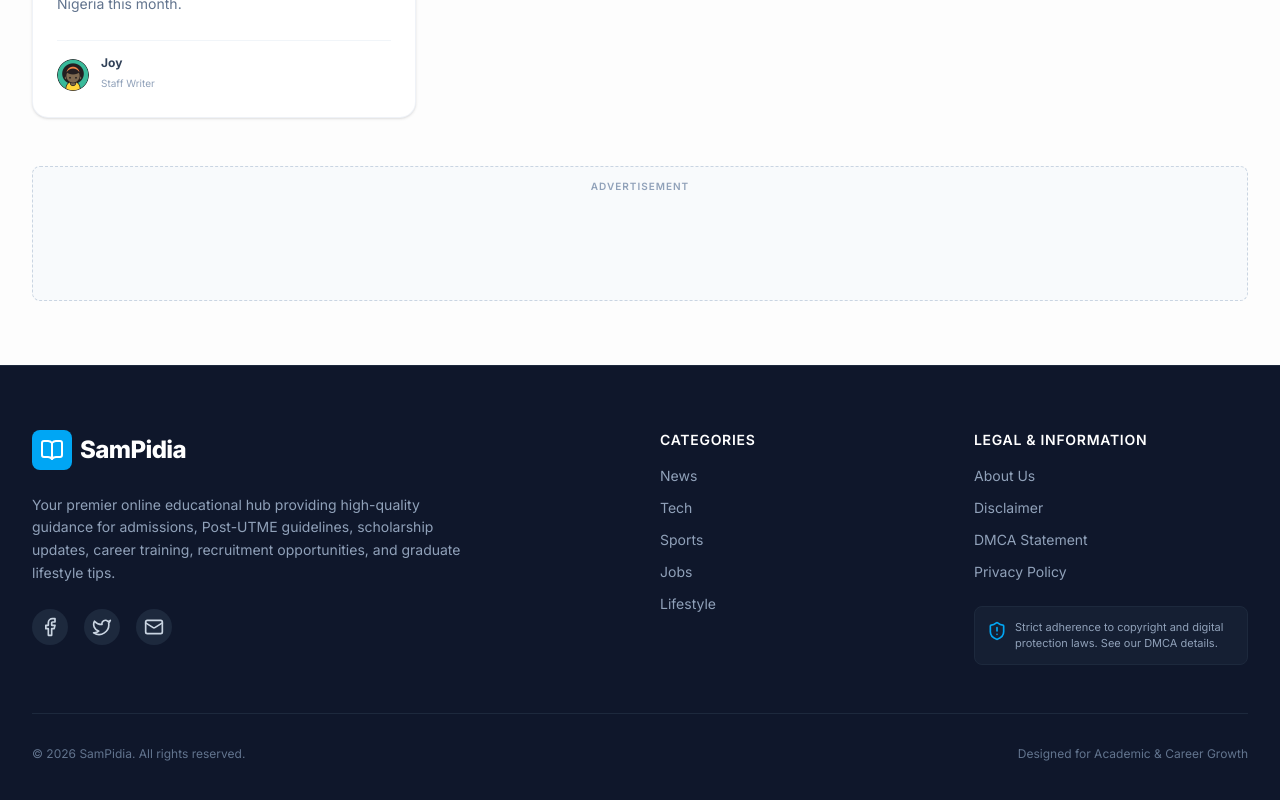
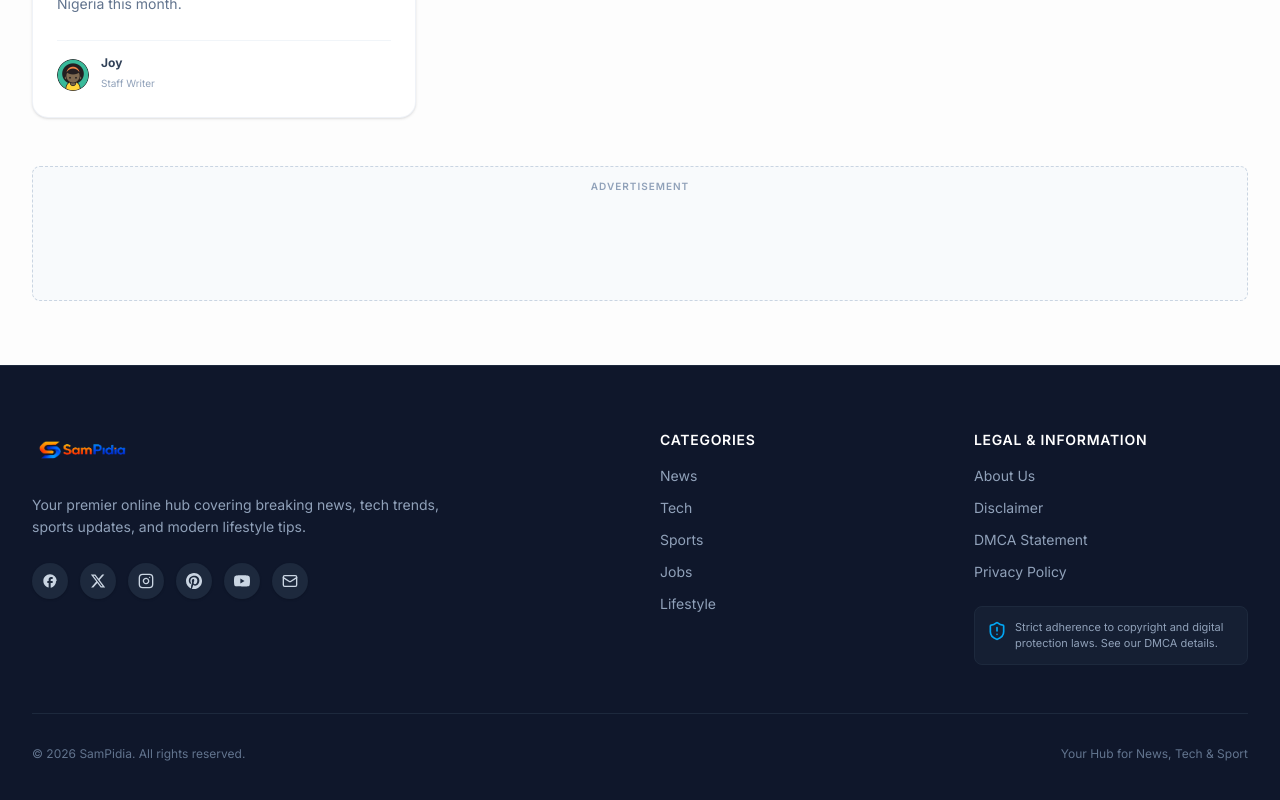
Before and after one commit to Sampidia/sampidia-blog, a Next.js app: page /jobs in a window 1280 px wide. Shown: the part 812-1612 px from the top of the page. Built offline with nearby package versions, Linux system fonts and the light colour scheme; no server answers.

Commit message:
initial 3

```diff
--- a/src/app/about-sampidia/page.tsx
+++ b/src/app/about-sampidia/page.tsx
@@ -3,7 +3,7 @@ import { getMarkdownContent, parseMarkdownToHtml } from '@/lib/markdown';
 
 export const metadata: Metadata = {
   title: 'About Us',
-  description: 'Learn about SamPidia, our story, mission, and how we help students and graduates across Nigeria.',
+  description: 'Learn about SamPidia – your premier hub for breaking news, tech trends, sports coverage, and lifestyle content from Nigeria and Africa.',
 };
 
 export default async function Page() {
--- a/src/app/layout.tsx
+++ b/src/app/layout.tsx
@@ -17,10 +17,10 @@ const outfit = Outfit({
 
 export const metadata: Metadata = {
   title: {
-    default: "SamPidia - Educational Resources, Scholarships & Career Portal",
+    default: "SamPidia - Breaking News, Tech, Sports & Lifestyle",
     template: "%s | SamPidia"
   },
-  description: "SamPidia is a premium educational blog and information portal providing guides for higher institution admissions, Post-UTME applications, scholarships, recruitment opportunities, and graduate lifestyle.",
+  description: "SamPidia is your premier online hub covering breaking news, technology trends, sports updates, and modern lifestyle tips from Nigeria and across Africa.",
   verification: {
     google: "k1uUo-zKFdez6r3a4mI61cjp9XmNrzYYhts09wOplYw"
   },
--- a/src/app/page.tsx
+++ b/src/app/page.tsx
@@ -6,9 +6,9 @@ import AdUnit from '@/components/AdUnit';
 import { Metadata } from 'next';
 
 export const metadata: Metadata = {
-  title: 'SamPidia - Educational Resources, Scholarships & Career Portal',
+  title: 'SamPidia - Breaking News, Tech, Sports & Lifestyle',
   description:
-    'SamPidia is a premium educational blog covering scholarships, admissions, tech trends, job opportunities, and student lifestyle across Nigeria and Africa.',
+    'SamPidia is your go-to online hub for breaking news, tech trends, sports updates, and modern lifestyle tips from Nigeria and across Africa.',
   alternates: { canonical: '/' },
 };
 
--- a/src/components/Footer.tsx
+++ b/src/components/Footer.tsx
@@ -1,13 +1,38 @@
 import Link from 'next/link';
+import Image from 'next/image';
 import { SVGProps } from 'react';
-import { BookOpen, Mail, ShieldAlert } from 'lucide-react';
+import { Mail, ShieldAlert } from 'lucide-react';
 
 function Facebook(props: SVGProps<SVGSVGElement>) {
   return (
     <svg
       xmlns="http://www.w3.org/2000/svg"
-      width="24"
-      height="24"
+      viewBox="0 0 24 24"
+      fill="currentColor"
+      {...props}
+    >
+      <path d="M22 12c0-5.52-4.48-10-10-10S2 6.48 2 12c0 4.84 3.44 8.87 8 9.8V15H8v-3h2V9.5C10 7.57 11.57 6 13.5 6H16v3h-2c-.55 0-1 .45-1 1v2h3v3h-3v6.95c4.56-.93 8-4.96 8-9.75z" />
+    </svg>
+  );
+}
+
+function XIcon(props: SVGProps<SVGSVGElement>) {
+  return (
+    <svg
+      xmlns="http://www.w3.org/2000/svg"
+      viewBox="0 0 24 24"
+      fill="currentColor"
+      {...props}
+    >
+      <path d="M18.244 2.25h3.308l-7.227 8.26 8.502 11.24H16.17l-5.214-6.817L4.99 21.75H1.68l7.73-8.835L1.254 2.25H8.08l4.713 6.231zm-1.161 17.52h1.833L7.084 4.126H5.117z" />
+    </svg>
+  );
+}
+
+function Instagram(props: SVGProps<SVGSVGElement>) {
+  return (
+    <svg
+      xmlns="http://www.w3.org/2000/svg"
       viewBox="0 0 24 24"
       fill="none"
       stroke="currentColor"
@@ -16,26 +41,35 @@ function Facebook(props: SVGProps<SVGSVGElement>) {
       strokeLinejoin="round"
       {...props}
     >
-      <path d="M18 2h-3a5 5 0 0 0-5 5v3H7v4h3v8h4v-8h3l1-4h-4V7a1 1 0 0 1 1-1h3z" />
+      <rect x="2" y="2" width="20" height="20" rx="5" ry="5" />
+      <path d="M16 11.37A4 4 0 1 1 12.63 8 4 4 0 0 1 16 11.37z" />
+      <line x1="17.5" y1="6.5" x2="17.51" y2="6.5" />
     </svg>
   );
 }
 
-function Twitter(props: SVGProps<SVGSVGElement>) {
+function Pinterest(props: SVGProps<SVGSVGElement>) {
   return (
     <svg
       xmlns="http://www.w3.org/2000/svg"
-      width="24"
-      height="24"
       viewBox="0 0 24 24"
-      fill="none"
-      stroke="currentColor"
-      strokeWidth="2"
-      strokeLinecap="round"
-      strokeLinejoin="round"
+      fill="currentColor"
       {...props}
     >
-      <path d="M22 4s-.7 2.1-2 3.4c1.6 10-9.4 17.3-18 11.6 2.2.1 4.4-.6 6-2C3 15.5.5 9.6 3 5c2.2 2.6 5.6 4.1 9 4-.9-4.2 4-6.6 7-3.8 1.1 0 3-1.2 3-1.2z" />
+      <path d="M12.017 0C5.396 0 0 5.397 0 12.015c0 5.078 3.158 9.41 7.61 11.17-.107-.947-.2-2.395.043-3.428.22-.924 1.417-6.014 1.417-6.014s-.363-.722-.363-1.79c0-1.68.972-2.93 2.183-2.93 1.03 0 1.526.772 1.526 1.696 0 1.034-.66 2.583-.997 4.02-.283 1.196.6 2.17 1.782 2.17 2.14 0 3.784-2.257 3.784-5.51 0-2.88-2.07-4.897-5.033-4.897-3.43 0-5.44 2.568-5.44 5.223 0 1.035.398 2.147.9 2.758.1.12.115.228.085.348-.094.39-.302 1.23-.343 1.4-.055.227-.182.275-.417.165-1.547-.72-2.512-2.977-2.512-4.792 0-3.904 2.836-7.49 8.18-7.49 4.296 0 7.636 3.06 7.636 7.15 0 4.264-2.684 7.697-6.407 7.697-1.25 0-2.43-.65-2.83-1.42l-.77 2.93c-.28 1.066-1.037 2.407-1.545 3.235C8.852 23.945 10.386 24 12.017 24c6.62 0 12-5.38 12-12C24.017 5.397 18.637 0 12.017 0z"/>
+    </svg>
+  );
+}
+
+function Youtube(props: SVGProps<SVGSVGElement>) {
+  return (
+    <svg
+      xmlns="http://www.w3.org/2000/svg"
+      viewBox="0 0 24 24"
+      fill="currentColor"
+      {...props}
+    >
+      <path d="M23.498 6.163a3.003 3.003 0 0 0-2.11-2.107C19.505 3.545 12 3.545 12 3.545s-7.505 0-9.388.511a3.002 3.002 0 0 0-2.11 2.107C0 8.053 0 12 0 12s0 3.947.502 5.837a3.003 3.003 0 0 0 2.11 2.107C4.495 20.455 12 20.455 12 20.455s7.505 0 9.388-.511a3.002 3.002 0 0 0 2.11-2.107C24 15.947 24 12 24 12s0-3.947-.502-5.837zM9.545 15.568V8.432L15.818 12l-6.273 3.568z"/>
     </svg>
   );
 }
@@ -66,41 +100,69 @@ export default function Footer() {
           {/* Brand Col */}
           <div className="md:col-span-2 space-y-6">
             <Link href="/" className="flex items-center gap-2 group w-fit">
-              <div className="bg-sky-500 p-2 rounded-lg text-white group-hover:scale-105 transition-transform duration-200">
-                <BookOpen className="h-6 w-6" />
-              </div>
-              <span className="font-extrabold text-2xl tracking-tight text-white">
-                SamPidia
-              </span>
+              <Image
+                src="/images/SamPidia.png"
+                alt="SamPidia Logo"
+                width={150}
+                height={40}
+                className="h-10 w-auto object-contain group-hover:scale-105 transition-transform duration-200"
+              />
             </Link>
             <p className="text-slate-400 text-sm max-w-md leading-relaxed">
-              Your premier online educational hub providing high-quality guidance for admissions, Post-UTME guidelines, scholarship updates, career training, recruitment opportunities, and graduate lifestyle tips.
+              Your premier online hub covering breaking news, tech trends, sports updates, and modern lifestyle tips.
             </p>
-            <div className="flex gap-4">
+            <div className="flex gap-3 flex-wrap">
               <a
-                href="https://facebook.com"
+                href="https://web.facebook.com/sampidiafan/"
                 target="_blank"
                 rel="noreferrer"
-                className="p-2 rounded-full bg-slate-800 hover:bg-sky-600 hover:text-white transition-colors duration-200"
+                className="p-2.5 rounded-full bg-slate-800 hover:bg-sky-600 hover:text-white transition-all duration-200 shadow-sm"
                 aria-label="Facebook"
               >
-                <Facebook className="h-5 w-5" />
+                <Facebook className="h-4 w-4" />
               </a>
               <a
-                href="https://twitter.com"
+                href="https://x.com/pidiasam"
                 target="_blank"
                 rel="noreferrer"
-                className="p-2 rounded-full bg-slate-800 hover:bg-sky-400 hover:text-white transition-colors duration-200"
-                aria-label="Twitter"
+                className="p-2.5 rounded-full bg-slate-800 hover:bg-slate-950 hover:text-white transition-all duration-200 shadow-sm"
+                aria-label="X (formerly Twitter)"
               >
-                <Twitter className="h-5 w-5" />
+                <XIcon className="h-4 w-4" />
+              </a>
+              <a
+                href="https://www.instagram.com/sampidia0/"
+                target="_blank"
+                rel="noreferrer"
+                className="p-2.5 rounded-full bg-slate-800 hover:bg-pink-600 hover:text-white transition-all duration-200 shadow-sm"
+                aria-label="Instagram"
+              >
+                <Instagram className="h-4 w-4" />
+              </a>
+              <a
+                href="https://www.pinterest.com/sampidiablog/"
+                target="_blank"
+                rel="noreferrer"
+                className="p-2.5 rounded-full bg-slate-800 hover:bg-red-600 hover:text-white transition-all duration-200 shadow-sm"
+                aria-label="Pinterest"
+              >
+                <Pinterest className="h-4 w-4" />
+              </a>
+              <a
+                href="https://www.youtube.com/@sampidia"
+                target="_blank"
+                rel="noreferrer"
+                className="p-2.5 rounded-full bg-slate-800 hover:bg-red-600 hover:text-white transition-all duration-200 shadow-sm"
+                aria-label="Youtube"
+              >
+                <Youtube className="h-4 w-4" />
               </a>
               <a
                 href="mailto:sampidiablog@gmail.com"
-                className="p-2 rounded-full bg-slate-800 hover:bg-indigo-600 hover:text-white transition-colors duration-200"
+                className="p-2.5 rounded-full bg-slate-800 hover:bg-indigo-600 hover:text-white transition-all duration-200 shadow-sm"
                 aria-label="Email support"
               >
-                <Mail className="h-5 w-5" />
+                <Mail className="h-4 w-4" />
               </a>
             </div>
           </div>
@@ -152,7 +214,7 @@ export default function Footer() {
           <p>&copy; {currentYear} SamPidia. All rights reserved.</p>
           <div className="flex gap-4">
             <span className="hover:text-slate-400 transition-colors cursor-pointer">
-              Designed for Academic & Career Growth
+              Your Hub for News, Tech & Sport
             </span>
           </div>
         </div>
```
Also changed, not shown: src/app/globals.css (+54 -11 lines), src/components/CusdisComments.tsx (+38 -2 lines), src/components/Header.tsx (+9 -6 lines), src/lib/markdown.ts (+3 -4 lines), src/lib/posts.ts (+63 -12 lines), public/images/SamPidia.png (added), 1 other file (tests, documents, lock files or other folders).
